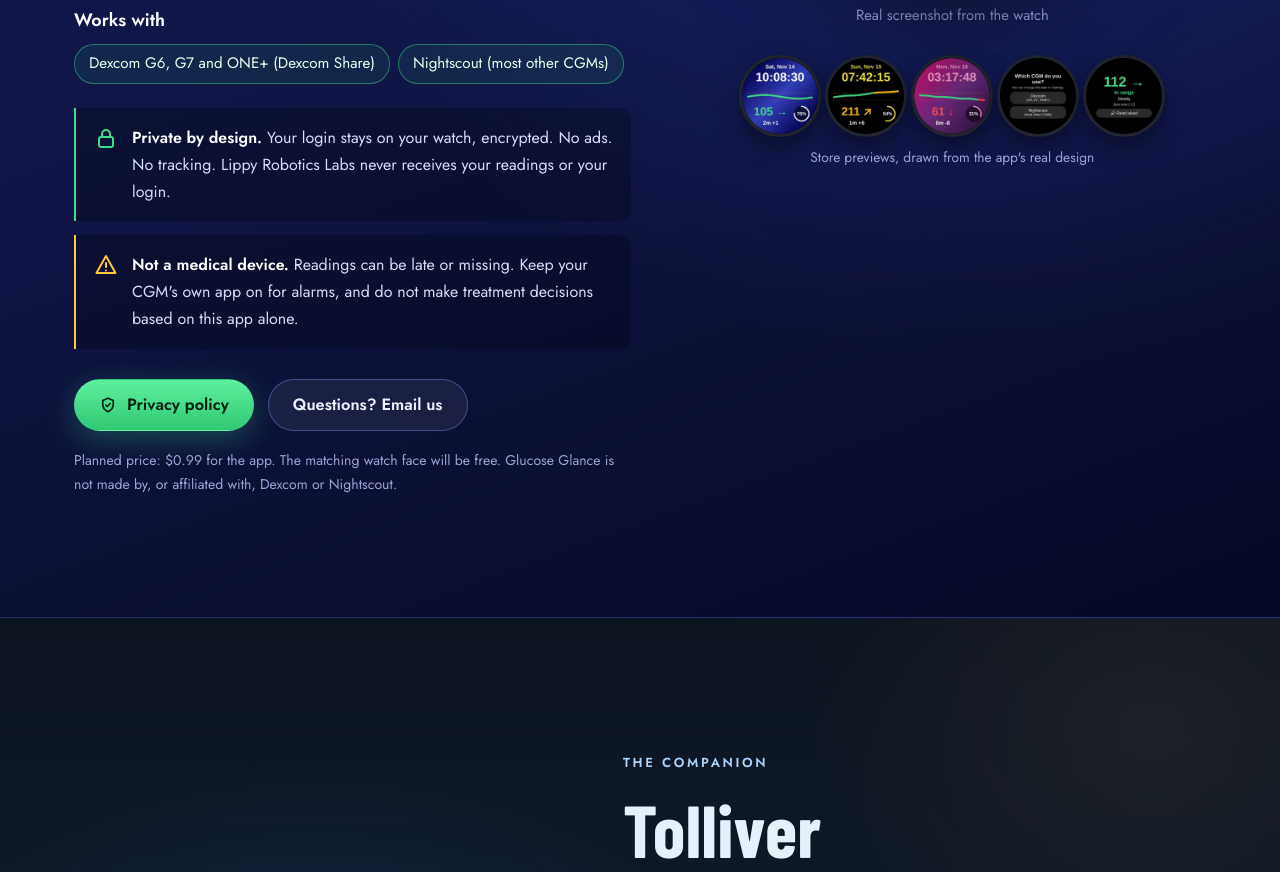
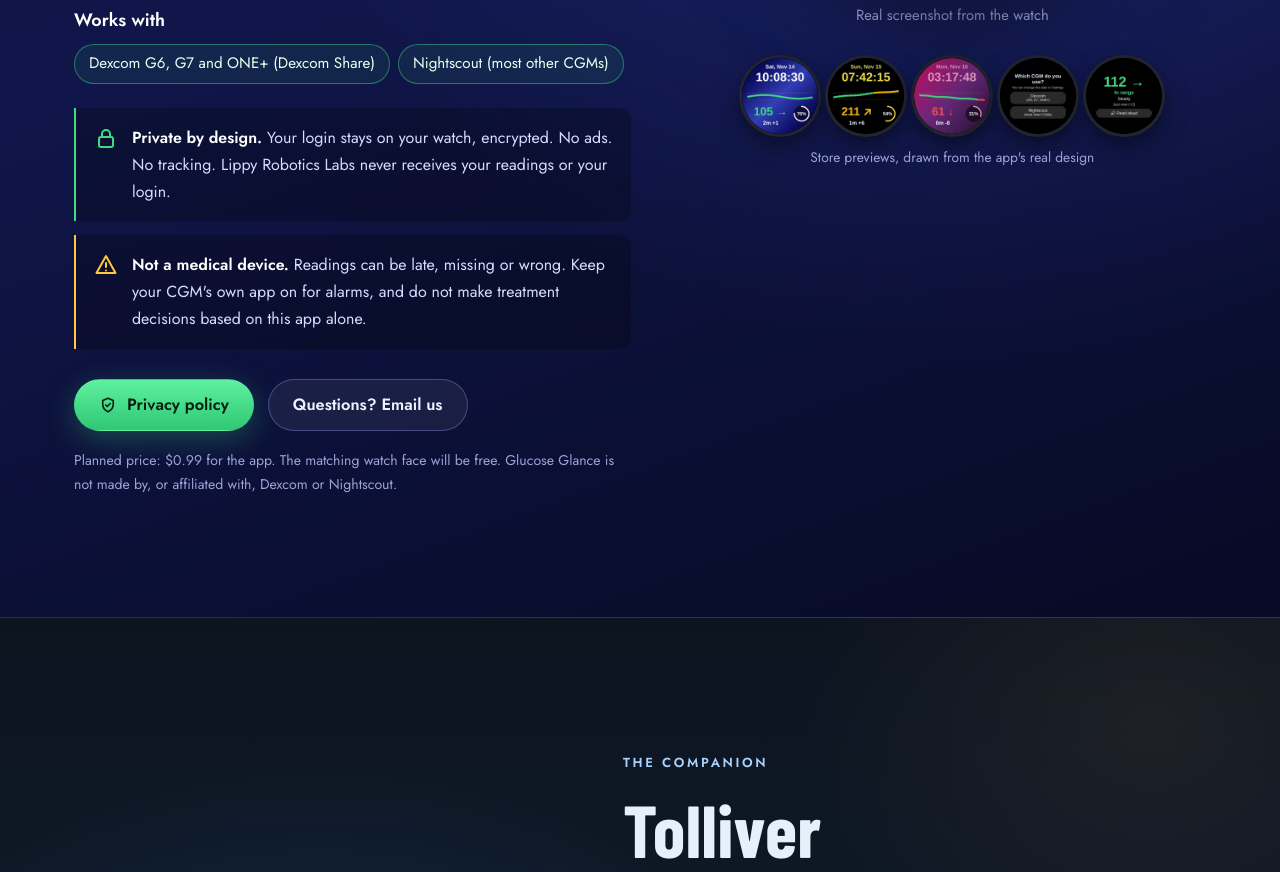
Before and after one commit to Patevan9/scout-ai-research, a plain HTML site: page lippy-labs-website/index.html in a window 1280 px wide. Shown: the part 2969-3841 px from the top of the page. Drawn offline with nearby package versions, Linux system fonts and the light colour scheme; animation ran at ten frames a second; a web font is replaced by a local one.

Commit message:
Glucose Glance section: health note matches the app (late, missing or wrong)
Co-Authored-By: Claude Opus 5.5 <noreply@anthropic.com>
Claude-Session: https://claude.ai/code/session_01Je6KFTDgnWY7eMugiGqykd

```diff
--- a/lippy-labs-website/index.html
+++ b/lippy-labs-website/index.html
@@ -820,7 +820,7 @@
       </div>
       <div class="gg-note med reveal d3">
         <svg viewBox="0 0 24 24" fill="none" stroke="currentColor" stroke-width="2" stroke-linecap="round" stroke-linejoin="round" aria-hidden="true"><path d="M12 3l9.5 17h-19z"/><path d="M12 10v4M12 17.5v.01"/></svg>
-        <span><b>Not a medical device.</b> Readings can be late or missing. Keep your CGM's own app on for alarms, and do not make treatment decisions based on this app alone.</span>
+        <span><b>Not a medical device.</b> Readings can be late, missing or wrong. Keep your CGM's own app on for alarms, and do not make treatment decisions based on this app alone.</span>
       </div>
 
       <div class="gg-btns reveal d3">
```
